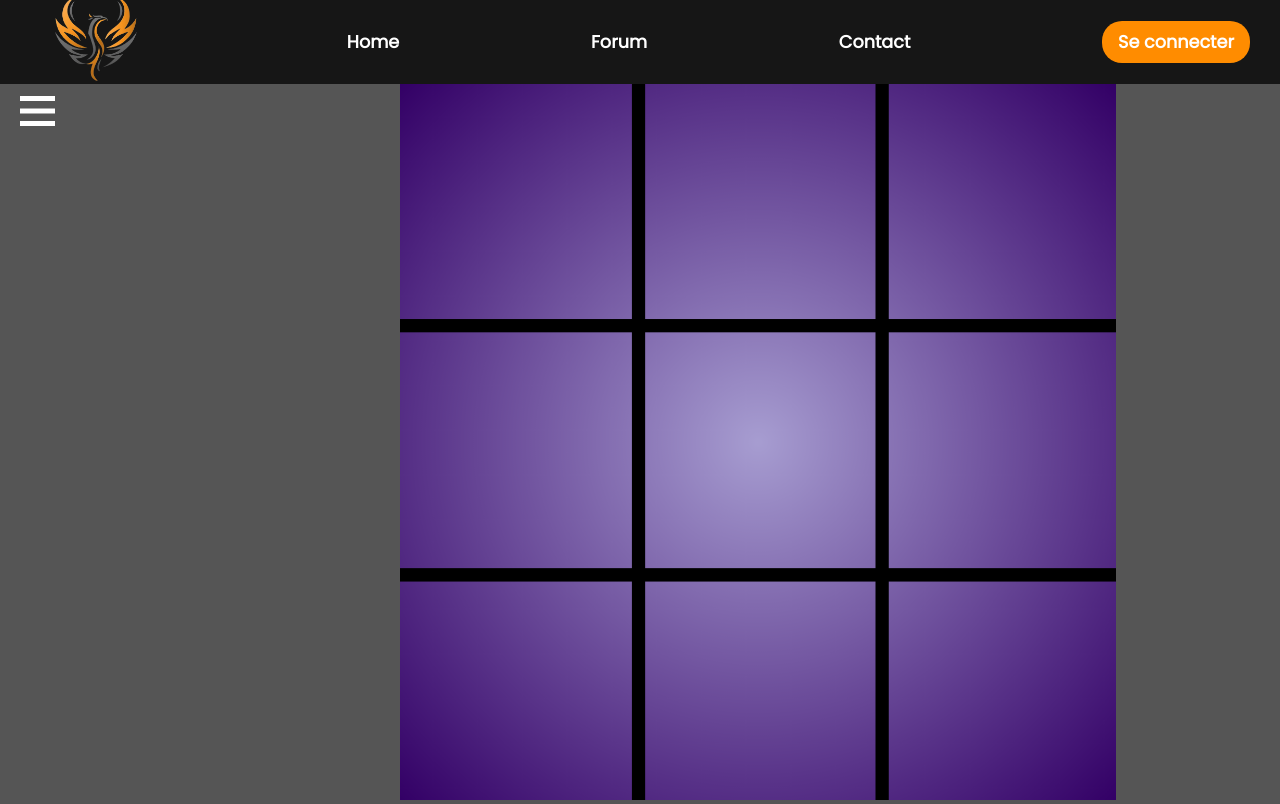
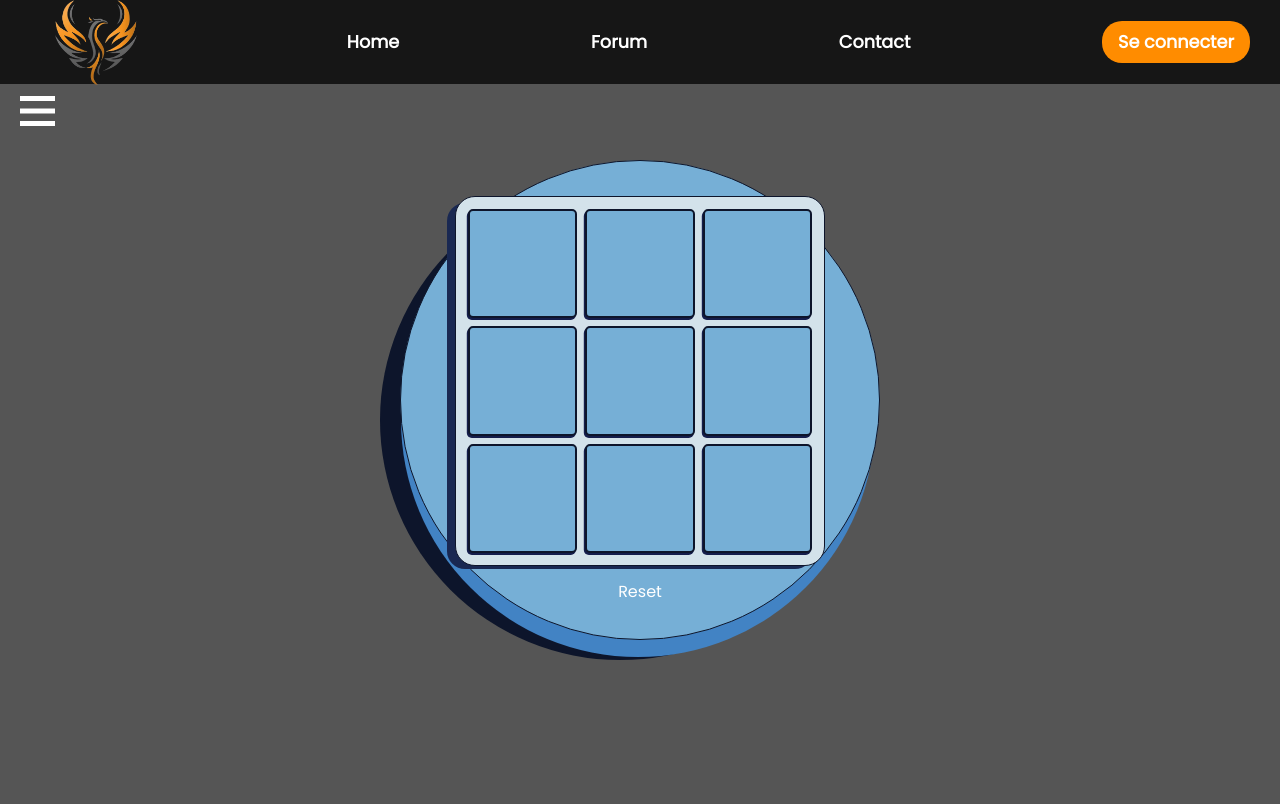
Before and after one commit to Illyesssss/ProjetWeb, a PHP site: page /Morpion/morpion.php in a window 1280 px wide. Run offline with PHP 8.4, Linux system fonts and the light colour scheme; some libraries are stand-ins or nearby versions.

Commit message:
derniere version

```diff
--- a/BDD/tab.sql
+++ b/BDD/tab.sql
@@ -3,12 +3,13 @@ DROP TABLE IF EXISTS profil;
 
 CREATE TABLE IF NOT EXISTS informations_user(
     id INTEGER PRIMARY KEY,
+    role_user INTEGER DEFAULT 1 CHECK (role_user BETWEEN 1 AND 3),
     pseudo VARCHAR(255) NOT NULL,
     mail VARCHAR(255) NOT NULL,
     mdp VARCHAR(255) NOT NULL
 );
 
-CREATE TABLE IF NOT EXISTS profil(
+CREATE TABLE IF NOT EXISTS connexion(
     pseudo VARCHAR(255) NOT NULL,
-    user_role INTEGER CHECK (user_role IN(1, 2, 3))
+    mdp VARCHAR(255) NOT NULL
 );
--- a/Morpion/morpion.css
+++ b/Morpion/morpion.css
@@ -131,3 +131,62 @@ header {
   height: 89.5vh;
   width: 89.5vh;
 }
+
+.ctr {
+  display: flex;
+  justify-content: center;
+  align-items: center;
+}
+
+.tabel {
+  width: 480px;
+  height: 480px;
+  background: #76afd6;
+  border-radius: 100%;
+  border: 1px solid #0d152b;
+  box-shadow: -2px 20px 0 -3px #4283c4, -20px 20px #0d152b;
+  flex-direction: column;
+}
+
+.board {
+  width: 369.2307692308px;
+  height: 369.2307692308px;
+  background: #d3e2ea;
+  border-radius: 20px;
+  border: 1px solid #0d152b;
+  box-shadow: -10px 5px 0px -2px #192852;
+  display: grid;
+  grid-template-rows: repeat(3, 1fr);
+  grid-template-columns: repeat(3, 1fr);
+  grid-gap: 8px;
+  padding: 12px;
+}
+
+.board > span {
+  background: #76afd6;
+  color: #fff;
+  font-size: 4em;
+  padding-left: 9px;
+  padding-top: 6px;
+  text-align: center;
+  border: 2px solid #0d152b;
+  border-radius: 5px;
+  cursor: pointer;
+  transition: all 0.2s ease;
+  box-shadow: -1.2px 2px 0px 0px #141d4c;
+}
+.board > span:hover {
+  background: #6aa8d2;
+}
+.board > span:active {
+  box-shadow: -1.2px 7.4px 0px -2.5px #141d4c;
+}
+
+#reset {
+  margin-top: 14px;
+  color: #fff;
+}
+
+.win {
+  background: #55efc4 !important;
+}
--- a/Morpion/morpion.js
+++ b/Morpion/morpion.js
@@ -4,3 +4,68 @@ const navLinks = document.querySelector(".nav-link");
 menuHamburger.addEventListener('click',()=>{
     navLinks.classList.toggle('mobile-menu')
 })
+
+'use strict'
+
+const _ = document,
+          cols = Array.from(_.querySelectorAll('.board > span')),
+					reset = _.querySelector('#reset')
+let cur = true
+let arr = new Array(9).fill(null)
+const wins = [
+  [0, 1, 2],
+  [3, 4, 5],
+  [6, 7, 8],
+  [0, 3, 6],
+  [1, 4, 7],
+  [2, 5, 8],
+  [0, 4, 8],
+  [2, 4, 6]
+]
+function event(can) {
+	reset.addEventListener('click', fnreset)
+  for(let col of cols)
+    if(can)
+      col.addEventListener('click', play)
+    else
+      col.removeEventListener('click', play)
+}
+
+event(true)
+function play(e) {
+  const __ = e.target
+  if(!__.innerHTML){
+    cur = !cur
+    __.innerHTML = cur ? '<h1 name="O">O</h1>' :  '<h1 name="X">X</h1>'
+    move(parseInt(__.id.split(/\D+/g)[1]), __.childNodes[0].getAttribute('name'))
+  }
+}
+
+function move(ind, sign) {
+  arr[ind] = sign
+  console.log(arr)
+
+  for (let i = 0; i < wins.length; i++) {
+     let [a, b, c] = wins[i]
+      if(cmp(arr[a], arr[b], arr[c])){
+        console.log(sign, ' wins')
+        event(false)
+        cols[a].classList.add('win')
+        cols[b].classList.add('win')
+        cols[c].classList.add('win')
+      }
+  }
+}
+function cmp(a, b, c) {
+  if(a && b && c)
+    return (a === b) && (a === c) && (b === c)
+}
+
+function fnreset() {
+    for(let col of cols){
+      col.classList.remove('win')
+      col.innerHTML = ''
+    }
+    arr = new Array(9).fill(null)
+    event(true)
+}
--- a/Morpion/morpion.php
+++ b/Morpion/morpion.php
@@ -3,6 +3,8 @@
   <head>
     <meta charset="UTF-8">
     <title>PlayNation</title>
+    <link rel="stylesheet" href="https://cdnjs.cloudflare.com/ajax/libs/normalize/5.0.0/normalize.min.css">
+    <link rel="stylesheet" href="https://cdnjs.cloudflare.com/ajax/libs/tailwindcss/1.0.2/tailwind.min.css">
     <link rel="stylesheet" href="morpion.css">
     <link rel="Icone" href="../images/logo.png">
   </head>
@@ -22,9 +24,22 @@
       </div>
       <img src="../images/menu-btn.png" alt="Menu slide" class="menu-slide">
     </nav>
-    <div id="quadrillage-box">
-      <img id="quadrillage" src="../images/quadrillage_violet.png" alt="Quadrillage du jeu de morpion" >
-    </div>
+    <body class="w-screen h-screen ctr">
+      <div class="tabel ctr">
+        <div class="board">
+          <span id="col-0"></span>
+          <span id="col-1"></span>
+          <span id="col-2"></span>
+          <span id="col-3"></span>
+          <span id="col-4"></span>
+          <span id="col-5"></span>
+          <span id="col-6"></span>
+          <span id="col-7"></span>
+          <span id="col-8"></span>
+        </div>
+        <button id="reset">Reset</button>
+      </div>
+    </body>
   </body>
   <script src="morpion.js"></script>
 </html>
```
Also changed, not shown: Connexion/test.php (deleted, +0 -28 lines), Main/main.php (+43 -0 lines), BDD/arman.sqlite.
